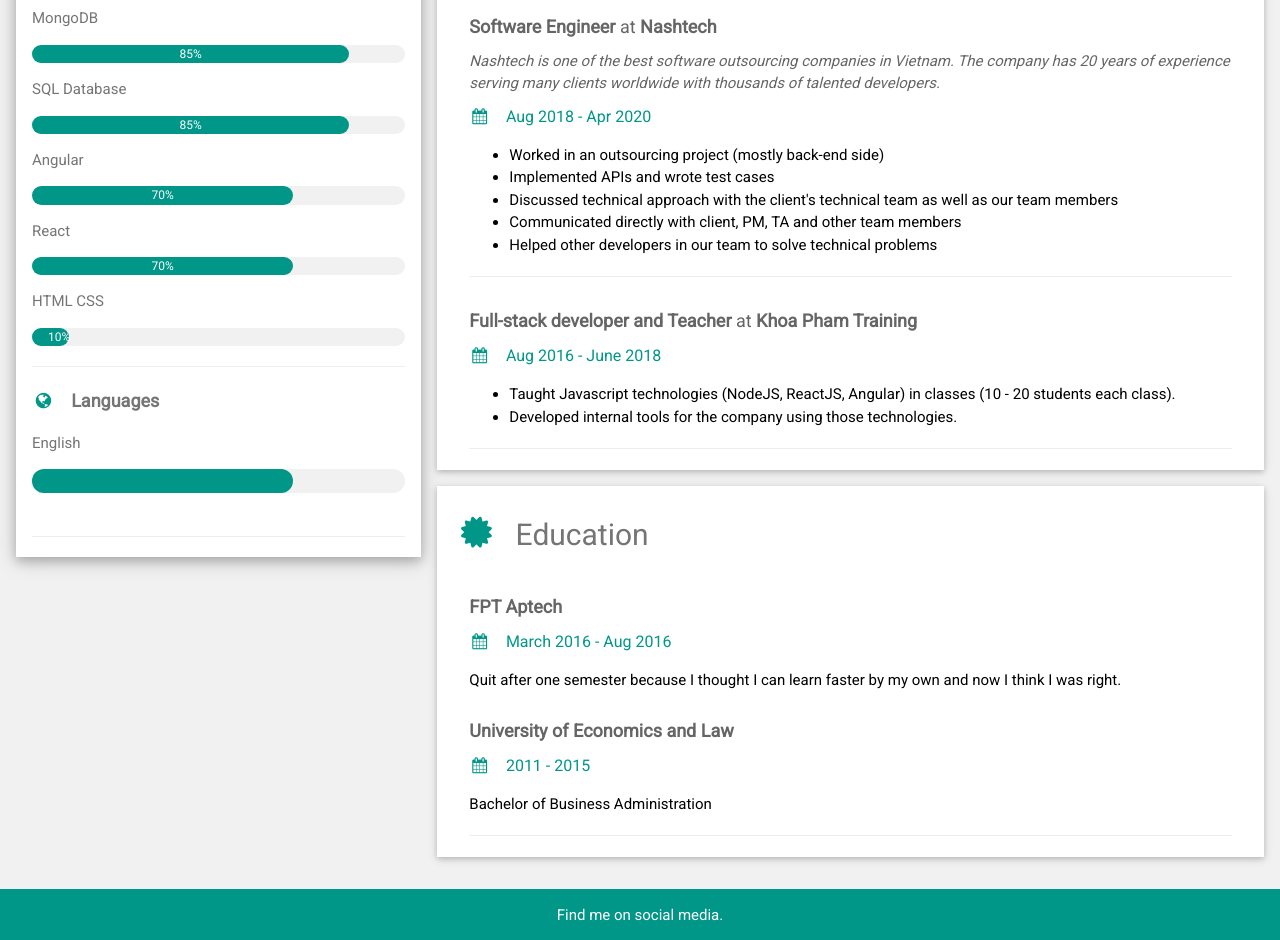
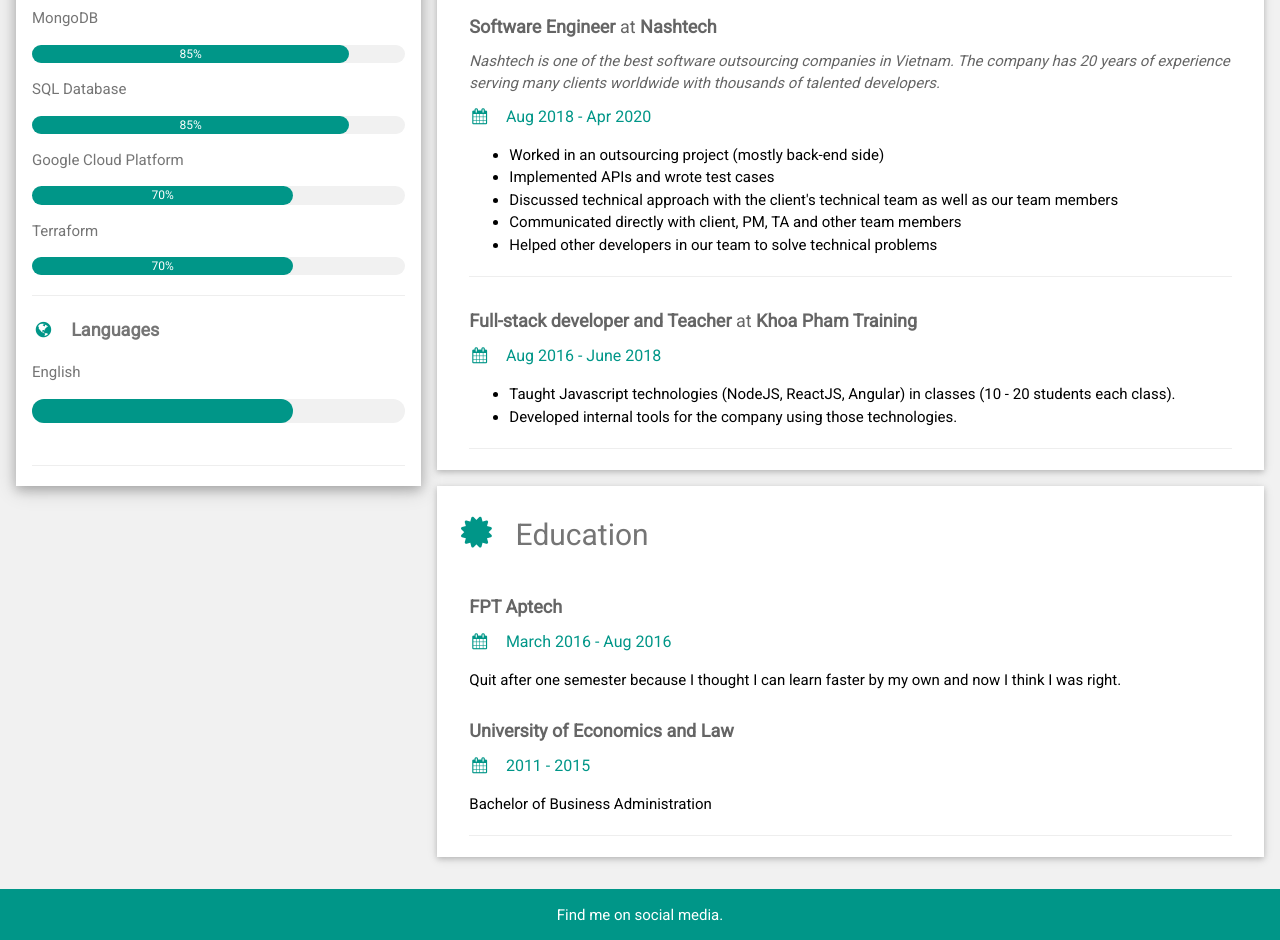
Before and after one commit to vanpho93/vanpho93.github.io, a plain HTML site: page index.html in a window 1280 px wide. Shown: the part 1008-1948 px from the top of the page. Drawn offline with nearby package versions, Linux system fonts and the light colour scheme.

Commit message:
feat: add GCP and terraform

```diff
--- a/index.html
+++ b/index.html
@@ -68,17 +68,13 @@
             <div class="w3-light-grey w3-round-xlarge w3-small">
               <div class="w3-container w3-center w3-round-xlarge w3-teal" style="width:85%">85%</div>
             </div>
-            <p>Angular</p>
+            <p>Google Cloud Platform</p>
             <div class="w3-light-grey w3-round-xlarge w3-small">
               <div class="w3-container w3-center w3-round-xlarge w3-teal" style="width:70%">70%</div>
             </div>
-            <p>React</p>
+            <p>Terraform</p>
             <div class="w3-light-grey w3-round-xlarge w3-small">
               <div class="w3-container w3-center w3-round-xlarge w3-teal" style="width:70%">70%</div>
-            </div>
-            <p>HTML CSS</p>
-            <div class="w3-light-grey w3-round-xlarge w3-small">
-              <div class="w3-container w3-center w3-round-xlarge w3-teal" style="width:10%">10%</div>
             </div>
             <hr>
             <p class="w3-large w3-text-theme"> <b> <i
```
